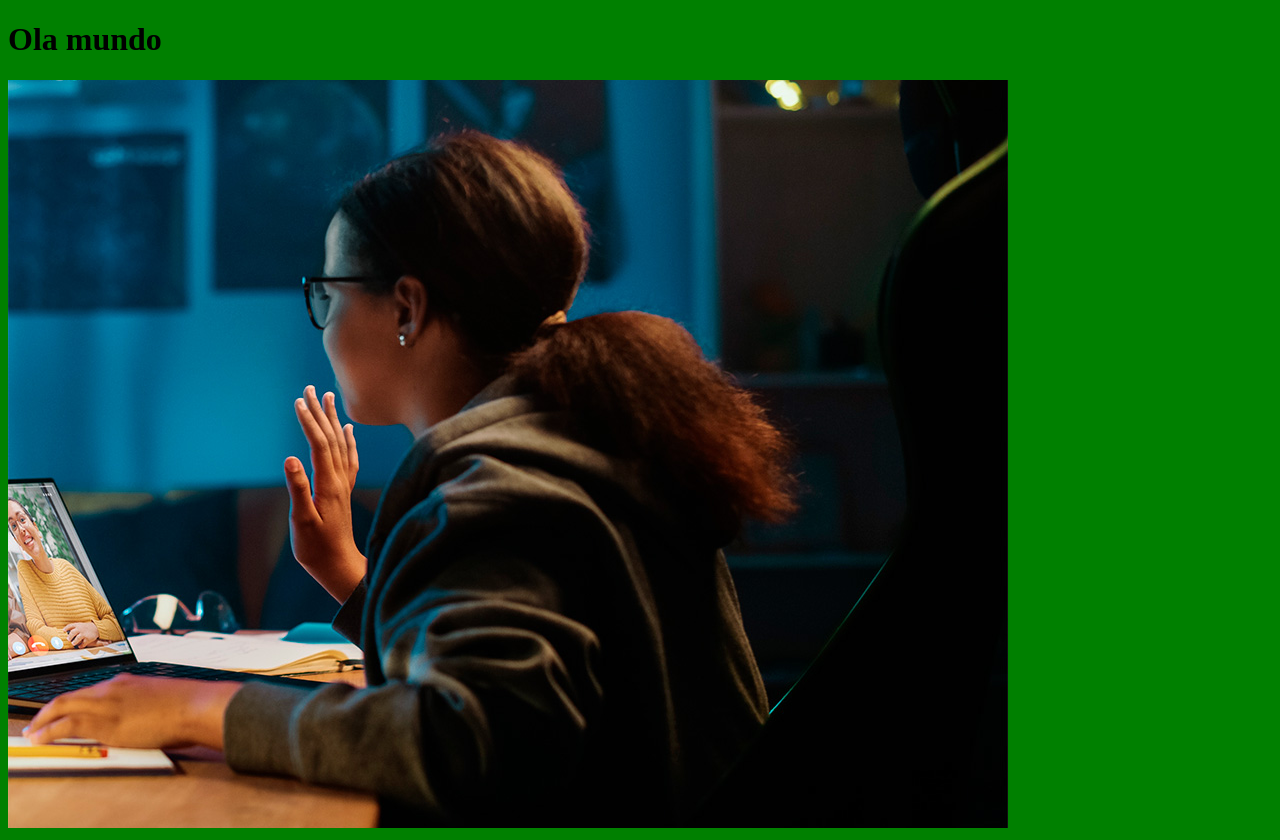
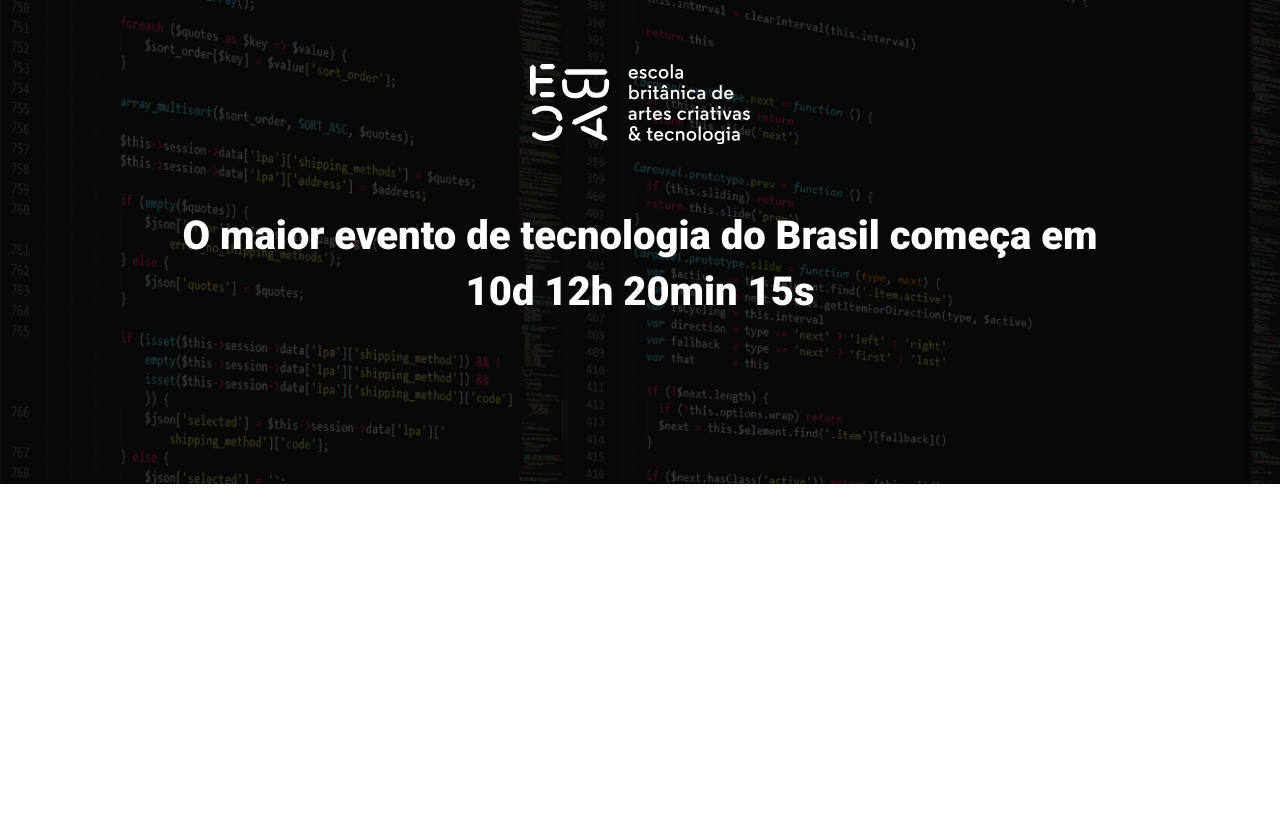
Before and after one commit to NiltonCaio/ebac_tech-talks, a website built with Parcel: page src/index.html in a window 1280 px wide. After the commit the page ends 800 px from the top, so only its background shows below. Built offline with nearby package versions, Linux system fonts and the light colour scheme.

Commit message:
criando o hero

```diff
--- a/package.json
+++ b/package.json
@@ -13,5 +13,8 @@
     "@parcel/transformer-sass": "^2.12.0",
     "parcel": "^2.12.0",
     "sharp": "^0.31.3"
+  },
+  "dependencies": {
+    "scss": "^0.2.4"
   }
 }
--- a/src/index.html
+++ b/src/index.html
@@ -3,12 +3,24 @@
 <head>
     <meta charset="UTF-8">
     <meta name="viewport" content="width=device-width, initial-scale=1.0">
-    <title>Document</title>
+    <title>EBAC Tech Talks</title>
+    <link rel="preconnect" href="https://fonts.googleapis.com">
+    <link rel="preconnect" href="https://fonts.gstatic.com" crossorigin>
+    <link href="https://fonts.googleapis.com/css2?family=Roboto:wght@400;700;900&display=swap" rel="stylesheet">
     <link rel="stylesheet" href="styles/main.scss">
 </head>
 <body>
-    <h1>Ola mundo</h1>
-    <img src="./images/backend.png" alt="">
+    <header class="hero">
+        <div class="container">
+            <img class="hero__logo" src="./images/ebac_logo.svg" alt="EBAC">
+            <P class="hero__text">
+                O maior evento de tecnologia do Brasil começa em 10d 12h 20min 15s
+            </P>
+        </div>
+    </header>
+
+
+
     <script src="./scripts/main.js"></script>
 </body>
 </html>
--- /dev/null
+++ b/src/styles/_hero.scss
@@ -0,0 +1,49 @@
+.hero {
+    padding: 64px 0px 100px;
+    background-image: url(../images/fundo.png);
+    background-repeat: no-repeat;
+    background-size: cover;
+    position: relative;
+
+    .container {
+        position: relative;
+    }
+
+    &::before {
+        position: absolute;
+        top: 0;
+        left: 0;
+        width: 100%;
+        height: 100%;
+        background-color: #000;
+        content: '';
+        opacity: 0.7;
+    }
+
+    &__text {
+        margin: 64px 0px;
+        font-size: 40px;
+        line-height: 56px;
+        font-weight: 800;
+        text-align: center;
+    }
+
+    &__logo {
+        display: block;
+        margin: 0 auto;
+        height: 80px;
+    }
+
+    @media (max-width: 640px) {
+        padding: 40px 0px;
+        &__logo {
+            height: 40px;
+        }
+
+        &__text {
+            font-size: 22px;
+            line-height: 24px;
+            margin: 24px;
+        }
+    }
+}
--- a/src/styles/main.scss
+++ b/src/styles/main.scss
@@ -1,3 +1,23 @@
-body {
-    background-color: green;
+@use 'hero';
+
+* {
+    margin: 0;
+    padding: 0;
+    box-sizing: border-box;
+    font-family: Roboto, sans-serif;
+    color: #fff;
 }
+
+.container {
+    max-width: 960px;
+    width: 100%;
+    margin: 0 auto;
+
+    @media (max-width: 640px) {
+        max-width: 80%;
+    }
+
+    @media (max-width: 1024px) {
+        max-width: 90%;
+    }
+}
```
Also changed, not shown: 1 other file.
